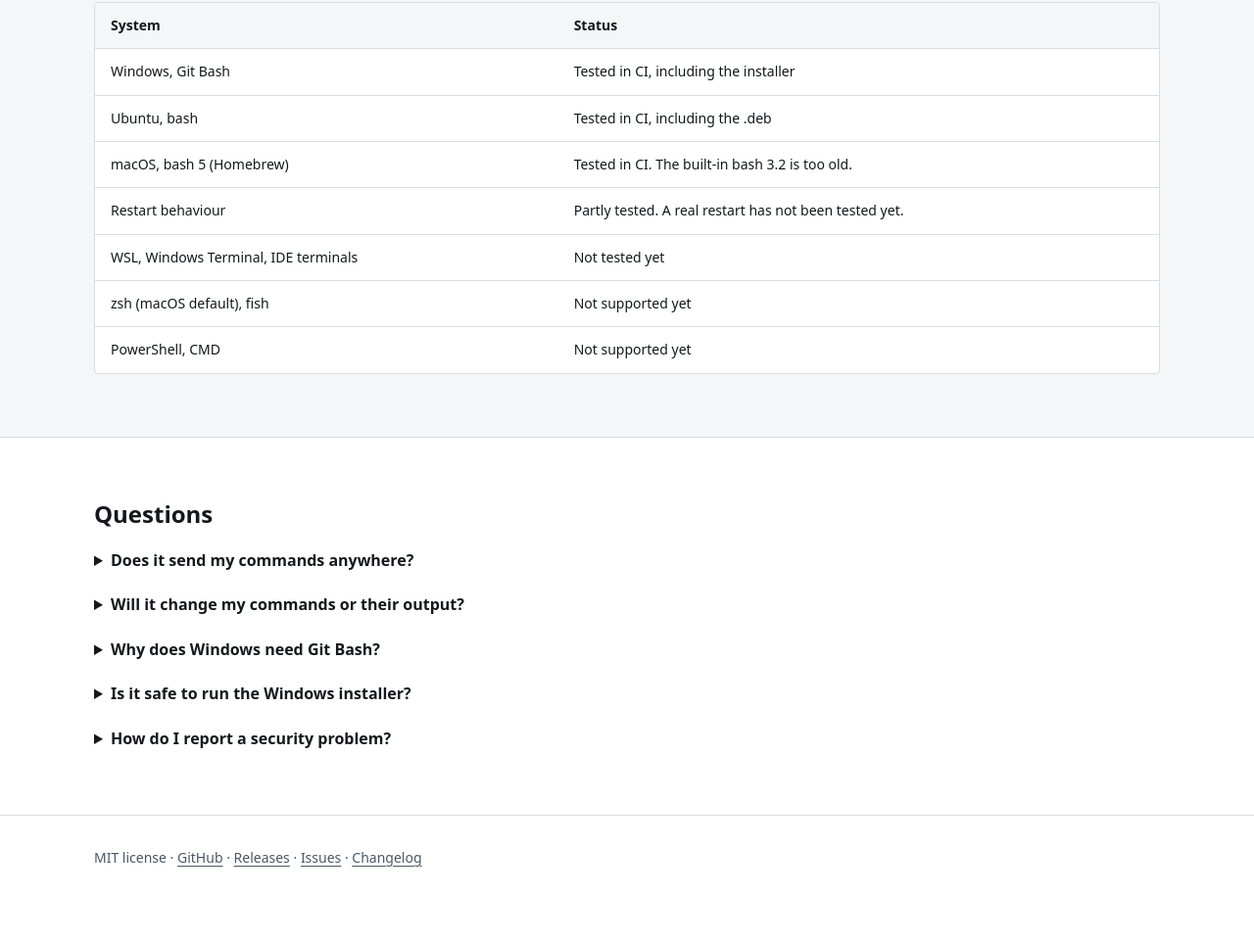
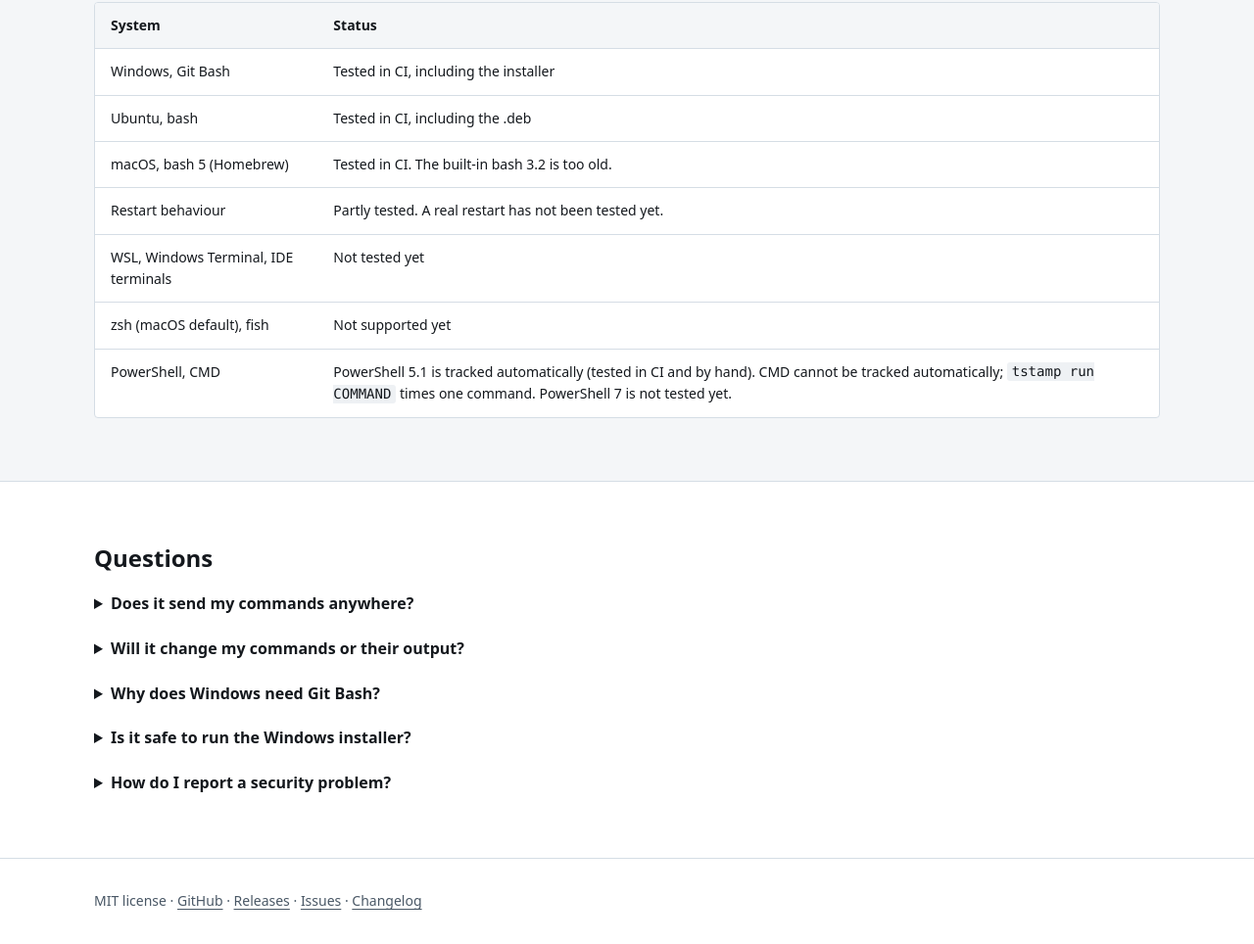
Before and after one commit to abinaze/tstamp, a plain HTML site: page site/index.html in a window 1280 px wide. Shown: the part 3245-4209 px from the top of the page at 98% size. Before the commit the page ends 4164 px from the top, so only its background shows below. Drawn offline with Linux system fonts and the light colour scheme; no server answers.

Commit message:
feat(site): show PowerShell and CMD status and Windows notes

```diff
--- a/site/index.html
+++ b/site/index.html
@@ -96,8 +96,9 @@ Build failed.
       <ol class="steps">
         <li><h3>Get Git for Windows</h3><p>tstamp runs in Git Bash, which comes with it. Skip this if you already have it.</p><p><a href="https://git-scm.com/download/win" rel="noopener">git-scm.com/download/win</a></p></li>
         <li><h3>Download and open the installer</h3><p>No administrator rights needed. If Windows says &ldquo;unknown publisher&rdquo; (the installer is not code-signed), choose <strong>More info</strong>, then <strong>Run anyway</strong>. Keep &ldquo;Load tstamp in every new Git Bash window&rdquo; ticked; your <code>~/.bashrc</code> is backed up first.</p><p><a class="btn" href="https://github.com/abinaze/tstamp/releases/latest/download/tstamp-windows-setup.exe">Download tstamp-windows-setup.exe</a></p></li>
-        <li><h3>Turn it on</h3><p>Open a new Git Bash window and run:</p><div class="cmd"><pre><code id="cmd-win">tstamp-a</code></pre><button class="copy" type="button" data-copy="cmd-win">Copy</button></div></li>
+        <li><h3>Turn it on</h3><p>Open a new Git Bash or PowerShell window and run:</p><div class="cmd"><pre><code id="cmd-win">tstamp-a</code></pre><button class="copy" type="button" data-copy="cmd-win">Copy</button></div></li>
       </ol>
+      <p class="small">Command Prompt cannot be tracked automatically; there, time one command with <code>tstamp run COMMAND</code>. If PowerShell says scripts are disabled, run <code>Set-ExecutionPolicy -Scope CurrentUser -ExecutionPolicy RemoteSigned</code> once.</p>
       <p class="small">Uninstall: Windows Settings, then Apps, then tstamp.</p>
     </div>
 
@@ -160,7 +161,7 @@ Build failed.
         <tr><td>Restart behaviour</td><td>Partly tested. A real restart has not been tested yet.</td></tr>
         <tr><td>WSL, Windows Terminal, IDE terminals</td><td>Not tested yet</td></tr>
         <tr><td>zsh (macOS default), fish</td><td>Not supported yet</td></tr>
-        <tr><td>PowerShell, CMD</td><td>Not supported yet</td></tr>
+        <tr><td>PowerShell, CMD</td><td>PowerShell 5.1 is tracked automatically (tested in CI and by hand). CMD cannot be tracked automatically; <code>tstamp run COMMAND</code> times one command. PowerShell 7 is not tested yet.</td></tr>
       </tbody>
     </table></div>
   </div>
```
